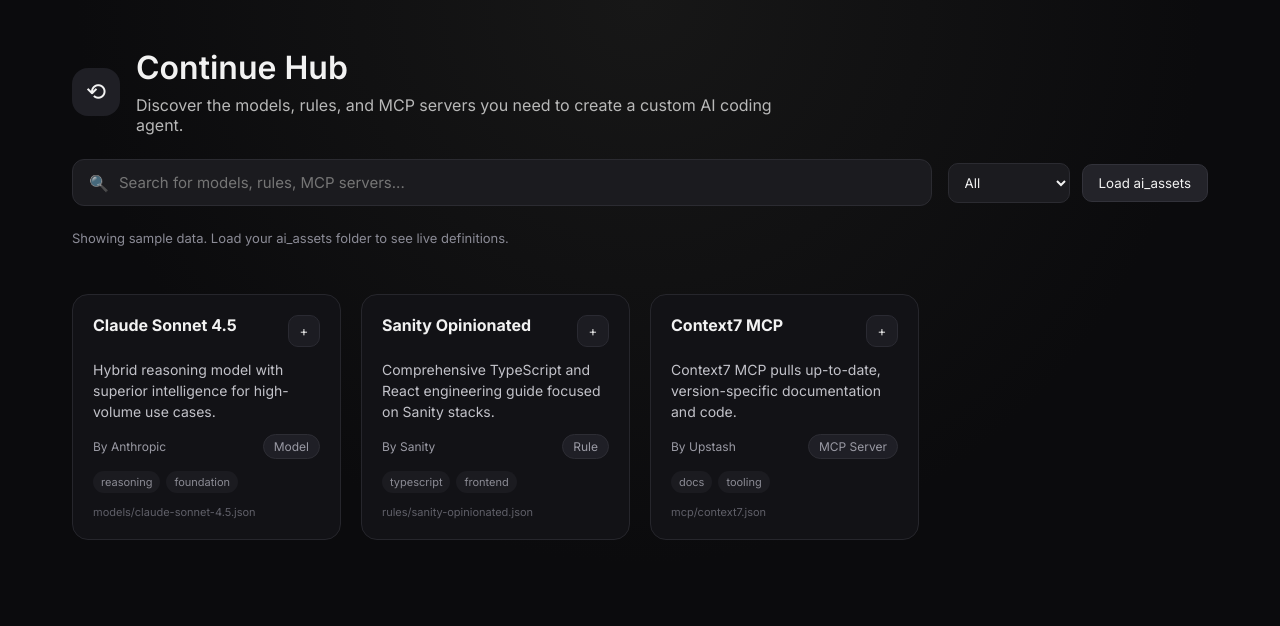
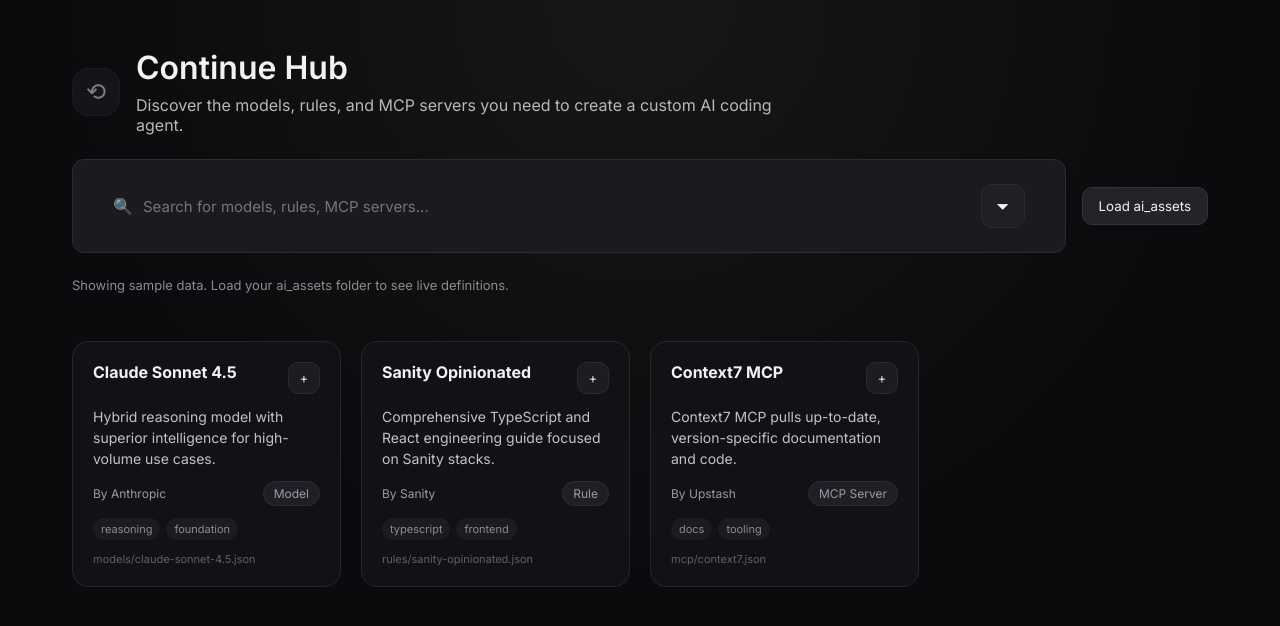
Before and after one commit to shaybc/dcc, an Angular app in the folder dcc_hub/: page / in a window 1280 px wide. Shown: the top 626 px of the page. Built offline with nearby package versions, Linux system fonts and the light colour scheme.

Commit message:
Style search and filter controls like Continue

```diff
--- a/dcc_hub/src/app/ai-assets.service.ts
+++ b/dcc_hub/src/app/ai-assets.service.ts
@@ -11,6 +11,10 @@
 
 @Injectable({ providedIn: "root" })
 export class AiAssetsService {
+  private directoryHandle?: FileSystemDirectoryHandle;
+  private lastSelectedFiles?: File[];
+  private lastSourceLabel?: string;
+
   constructor(private storage: StorageService) {}
 
   loadCachedDefinitions(): DefinitionCard[] {
@@ -21,10 +25,17 @@
     return this.storage.getSettings();
   }
 
+  canRefresh(): boolean {
+    return Boolean(this.directoryHandle || this.lastSelectedFiles);
+  }
+
   async selectAndLoadDefinitions(): Promise<DefinitionCard[]> {
     if ("showDirectoryPicker" in window) {
       const directoryHandle = await (window as Window & { showDirectoryPicker(): Promise<FileSystemDirectoryHandle> })
         .showDirectoryPicker();
+      this.directoryHandle = directoryHandle;
+      this.lastSelectedFiles = undefined;
+      this.lastSourceLabel = undefined;
       const definitions = await this.scanDirectory(directoryHandle, []);
       const unique = this.deduplicate(definitions);
       this.storage.setDefinitions(unique);
@@ -35,7 +46,10 @@
       return unique;
     }
 
-    const { definitions, sourceLabel } = await this.selectDirectoryViaInput();
+    this.directoryHandle = undefined;
+    const { definitions, sourceLabel, files } = await this.selectDirectoryViaInput();
+    this.lastSelectedFiles = files;
+    this.lastSourceLabel = sourceLabel;
     const unique = this.deduplicate(definitions);
     this.storage.setDefinitions(unique);
     this.storage.setSettings({
@@ -45,11 +59,39 @@
     return unique;
   }
 
-  private async selectDirectoryViaInput(): Promise<{ definitions: DefinitionCard[]; sourceLabel: string }> {
+  async refreshDefinitions(): Promise<DefinitionCard[]> {
+    if (!this.directoryHandle) {
+      if (this.lastSelectedFiles && this.lastSourceLabel) {
+        const definitions = await this.parseFiles(this.lastSelectedFiles);
+        const unique = this.deduplicate(definitions);
+        this.storage.setDefinitions(unique);
+        this.storage.setSettings({
+          lastLoadedAt: new Date().toISOString(),
+          lastSourceLabel: this.lastSourceLabel
+        });
+        return unique;
+      }
+      return this.selectAndLoadDefinitions();
+    }
+    const definitions = await this.scanDirectory(this.directoryHandle, []);
+    const unique = this.deduplicate(definitions);
+    this.storage.setDefinitions(unique);
+    this.storage.setSettings({
+      lastLoadedAt: new Date().toISOString(),
+      lastSourceLabel: this.directoryHandle.name
+    });
+    return unique;
+  }
+
+  private async selectDirectoryViaInput(): Promise<{
+    definitions: DefinitionCard[];
+    sourceLabel: string;
+    files: File[];
+  }> {
     const input = document.createElement("input") as HTMLInputElement & { webkitdirectory?: boolean };
     input.type = "file";
     input.multiple = true;
-    input.accept = ".json";
+    input.accept = ".json,.md";
     input.webkitdirectory = true;
 
     const files = await new Promise<FileList>((resolve, reject) => {
@@ -64,10 +106,17 @@
       input.click();
     });
 
+    const parsed = await this.parseFiles(Array.from(files));
+    const sourceLabel = this.lastSourceLabel ?? "Local folder";
+    return { definitions: parsed, sourceLabel, files: Array.from(files) };
+  }
+
+  private async parseFiles(files: File[]): Promise<DefinitionCard[]> {
     const parsed: DefinitionCard[] = [];
     let sourceLabel = "Local folder";
-    for (const file of Array.from(files)) {
-      if (!file.name.toLowerCase().endsWith(".json")) {
+    for (const file of files) {
+      const lowerName = file.name.toLowerCase();
+      if (!lowerName.endsWith(".json") && !lowerName.endsWith(".md")) {
         continue;
       }
       const relativePath = file.webkitRelativePath || file.name;
@@ -82,7 +131,8 @@
       }
     }
 
-    return { definitions: parsed, sourceLabel };
+    this.lastSourceLabel = sourceLabel;
+    return parsed;
   }
 
   private deduplicate(definitions: DefinitionCard[]): DefinitionCard[] {
@@ -111,7 +161,7 @@
         continue;
       }
 
-      if (entry.kind === "file" && name.toLowerCase().endsWith(".json")) {
+      if (entry.kind === "file" && this.isSupportedDefinitionFile(name)) {
         const fileEntry = entry as FileSystemFileHandle;
         const file = await fileEntry.getFile();
         const content = await file.text();
@@ -126,9 +176,9 @@
   }
 
   private parseDefinition(content: string, pathSegments: string[]): DefinitionCard | null {
+    const inferredType = this.inferType(pathSegments);
     try {
       const data = JSON.parse(content) as Record<string, unknown>;
-      const inferredType = this.inferType(pathSegments);
       const title = this.pickString(data, ["title", "name", "displayName"]) ?? this.fallbackTitle(pathSegments);
       const description =
         this.pickString(data, ["description", "summary", "details"]) ??
@@ -147,7 +197,7 @@
         sourcePath: pathSegments.join("/")
       };
     } catch {
-      return null;
+      return this.parseMarkdownDefinition(content, pathSegments, inferredType);
     }
   }
 
@@ -179,6 +229,32 @@
 
   private fallbackTitle(pathSegments: string[]): string {
     const last = pathSegments[pathSegments.length - 1] ?? "Definition";
-    return last.replace(/\.json$/i, "").replace(/[-_]/g, " ");
+    return last.replace(/\.(json|md)$/i, "").replace(/[-_]/g, " ");
+  }
+
+  private isSupportedDefinitionFile(name: string): boolean {
+    const lower = name.toLowerCase();
+    return lower.endsWith(".json") || lower.endsWith(".md");
+  }
+
+  private parseMarkdownDefinition(
+    content: string,
+    pathSegments: string[],
+    inferredType: DefinitionType
+  ): DefinitionCard | null {
+    const lines = content.split(/\r?\n/);
+    const heading = lines.find((line) => line.trim().startsWith("#"));
+    const title = heading?.replace(/^#+\s*/, "").trim() || this.fallbackTitle(pathSegments);
+    const descriptionLine = lines.find((line) => line.trim() && !line.trim().startsWith("#"));
+    const description = descriptionLine?.trim() || "No description available for this definition.";
+    return {
+      id: `${pathSegments.join("/")}`,
+      title,
+      description,
+      provider: "Continue",
+      type: inferredType,
+      tags: [],
+      sourcePath: pathSegments.join("/")
+    };
   }
 }
--- a/dcc_hub/src/app/app.component.html
+++ b/dcc_hub/src/app/app.component.html
@@ -1,7 +1,15 @@
 <div class="page">
   <header class="hero">
     <div class="brand">
-      <div class="logo">⟲</div>
+      <button
+        type="button"
+        class="logo-button"
+        (click)="refreshDefinitions()"
+        [disabled]="!canRefresh"
+        aria-label="Refresh ai_assets"
+      >
+        ⟲
+      </button>
       <div>
         <h1>Continue Hub</h1>
         <p>
@@ -19,11 +27,22 @@
           [(ngModel)]="searchTerm"
           (input)="applyFilter()"
         />
+        <div class="filter-dropdown">
+          <button type="button" class="filter-button" (click)="toggleFilterMenu()">
+            <span class="filter-icon">⏷</span>
+          </button>
+          <div class="filter-menu" *ngIf="filterMenuOpen">
+            <button
+              type="button"
+              *ngFor="let option of filterOptions"
+              (click)="selectFilter(option.value)"
+            >
+              {{ option.label }}
+            </button>
+          </div>
+        </div>
       </div>
       <div class="filters">
-        <select [(ngModel)]="activeType" (change)="applyFilter()">
-          <option *ngFor="let type of types" [value]="type">{{ type }}</option>
-        </select>
         <button type="button" (click)="pickFolder()">Load ai_assets</button>
       </div>
     </div>
--- a/dcc_hub/src/app/app.component.scss
+++ b/dcc_hub/src/app/app.component.scss
@@ -30,7 +30,7 @@
   }
 }
 
-.logo {
+.logo-button {
   width: 48px;
   height: 48px;
   border-radius: 16px;
@@ -38,6 +38,20 @@
   display: grid;
   place-items: center;
   font-size: 24px;
+  border: 1px solid #2b2b31;
+  color: inherit;
+  cursor: pointer;
+  transition: all 0.2s ease;
+
+  &:hover:not(:disabled) {
+    border-color: #4a4a54;
+    background: #2b2b33;
+  }
+
+  &:disabled {
+    opacity: 0.5;
+    cursor: not-allowed;
+  }
 }
 
 .controls {
@@ -47,13 +61,13 @@
 }
 
 .search {
-  flex: 1 1 420px;
+  flex: 1 1 520px;
   display: flex;
   align-items: center;
   gap: 8px;
   background: #1b1b1f;
   border-radius: 12px;
-  padding: 12px 16px;
+  padding: 24px 40px;
   border: 1px solid #2b2b31;
 
   input {
@@ -70,18 +84,67 @@
   }
 }
 
+.filter-dropdown {
+  position: relative;
+  margin-left: auto;
+}
+
+.filter-button {
+  display: inline-flex;
+  align-items: center;
+  justify-content: center;
+  width: 44px;
+  height: 44px;
+  border-radius: 12px;
+  border: 1px solid #2b2b31;
+  background: #1f1f25;
+  color: inherit;
+  cursor: pointer;
+  transition: all 0.2s ease;
+
+  &:hover {
+    border-color: #4a4a54;
+    background: #2b2b33;
+  }
+}
+
+.filter-icon {
+  font-size: 16px;
+}
+
+.filter-menu {
+  position: absolute;
+  right: 0;
+  top: 54px;
+  background: #121216;
+  border: 1px solid #2b2b31;
+  border-radius: 12px;
+  padding: 8px;
+  display: flex;
+  flex-direction: column;
+  gap: 4px;
+  min-width: 180px;
+  z-index: 10;
+
+  button {
+    background: transparent;
+    border: none;
+    color: #f2f2f2;
+    text-align: left;
+    padding: 8px 10px;
+    border-radius: 8px;
+    cursor: pointer;
+
+    &:hover {
+      background: #1f1f26;
+    }
+  }
+}
+
 .filters {
   display: flex;
   gap: 12px;
   align-items: center;
-
-  select {
-    background: #1b1b1f;
-    border: 1px solid #2b2b31;
-    color: inherit;
-    padding: 10px 12px;
-    border-radius: 10px;
-  }
 
   button {
     background: #232329;
--- a/dcc_hub/src/app/app.component.ts
+++ b/dcc_hub/src/app/app.component.ts
@@ -14,14 +14,27 @@
 })
 export class AppComponent implements OnInit {
   searchTerm = "";
-  activeType: DefinitionType | "All" = "All";
+  activeType: DefinitionType | "All" | "Prompt" | "Agent" | "User" | "Org" = "All";
   definitions: DefinitionCard[] = [];
   filtered: DefinitionCard[] = [];
-  types: Array<DefinitionType | "All"> = ["All", "Model", "Rule", "MCP Server", "Config", "Unknown"];
+  filterOptions: Array<{ label: string; value: DefinitionType | "All" | "Prompt" | "Agent" | "User" | "Org" }> = [
+    { label: "All", value: "All" },
+    { label: "Models", value: "Model" },
+    { label: "MCP Servers", value: "MCP Server" },
+    { label: "Rules", value: "Rule" },
+    { label: "Prompts", value: "Prompt" },
+    { label: "Agents", value: "Agent" },
+    { label: "Users", value: "User" },
+    { label: "Orgs", value: "Org" },
+    { label: "Config", value: "Config" },
+    { label: "Unknown", value: "Unknown" }
+  ];
   statusMessage = "";
   lastLoadedAt = "";
   lastSourceLabel = "";
   savedIds = new Set<string>();
+  canRefresh = false;
+  filterMenuOpen = false;
 
   constructor(private aiAssets: AiAssetsService, private storage: StorageService) {}
 
@@ -34,6 +47,7 @@
     this.applyFilter();
     this.loadSampleIfEmpty();
     this.loadSettings();
+    this.canRefresh = this.aiAssets.canRefresh();
   }
 
   async pickFolder(): Promise<void> {
@@ -42,16 +56,30 @@
       this.definitions = await this.aiAssets.selectAndLoadDefinitions();
       this.statusMessage = `Loaded ${this.definitions.length} definitions from ai_assets.`;
       this.loadSettings();
+      this.canRefresh = this.aiAssets.canRefresh();
       this.applyFilter();
     } catch (error) {
       this.statusMessage = error instanceof Error ? error.message : "Unable to load definitions.";
     }
   }
 
+  async refreshDefinitions(): Promise<void> {
+    this.statusMessage = "";
+    try {
+      this.definitions = await this.aiAssets.refreshDefinitions();
+      this.statusMessage = `Refreshed ${this.definitions.length} definitions from ai_assets.`;
+      this.loadSettings();
+      this.applyFilter();
+    } catch (error) {
+      this.statusMessage =
+        error instanceof Error ? error.message : "Unable to refresh definitions. Load your ai_assets folder first.";
+    }
+  }
+
   applyFilter(): void {
     const term = this.searchTerm.trim().toLowerCase();
     this.filtered = this.definitions.filter((definition) => {
-      const matchesType = this.activeType === "All" || definition.type === this.activeType;
+      const matchesType = this.matchesActiveType(definition);
       if (!matchesType) {
         return false;
       }
@@ -71,6 +99,16 @@
     });
   }
 
+  toggleFilterMenu(): void {
+    this.filterMenuOpen = !this.filterMenuOpen;
+  }
+
+  selectFilter(type: DefinitionType | "All" | "Prompt" | "Agent" | "User" | "Org"): void {
+    this.activeType = type;
+    this.filterMenuOpen = false;
+    this.applyFilter();
+  }
+
   toggleSaved(definition: DefinitionCard): void {
     if (this.savedIds.has(definition.id)) {
       this.savedIds.delete(definition.id);
@@ -82,6 +120,13 @@
 
   isSaved(definition: DefinitionCard): boolean {
     return this.savedIds.has(definition.id);
+  }
+
+  private matchesActiveType(definition: DefinitionCard): boolean {
+    if (this.activeType === "All") {
+      return true;
+    }
+    return definition.type === this.activeType;
   }
 
   private loadSettings(): void {
```
